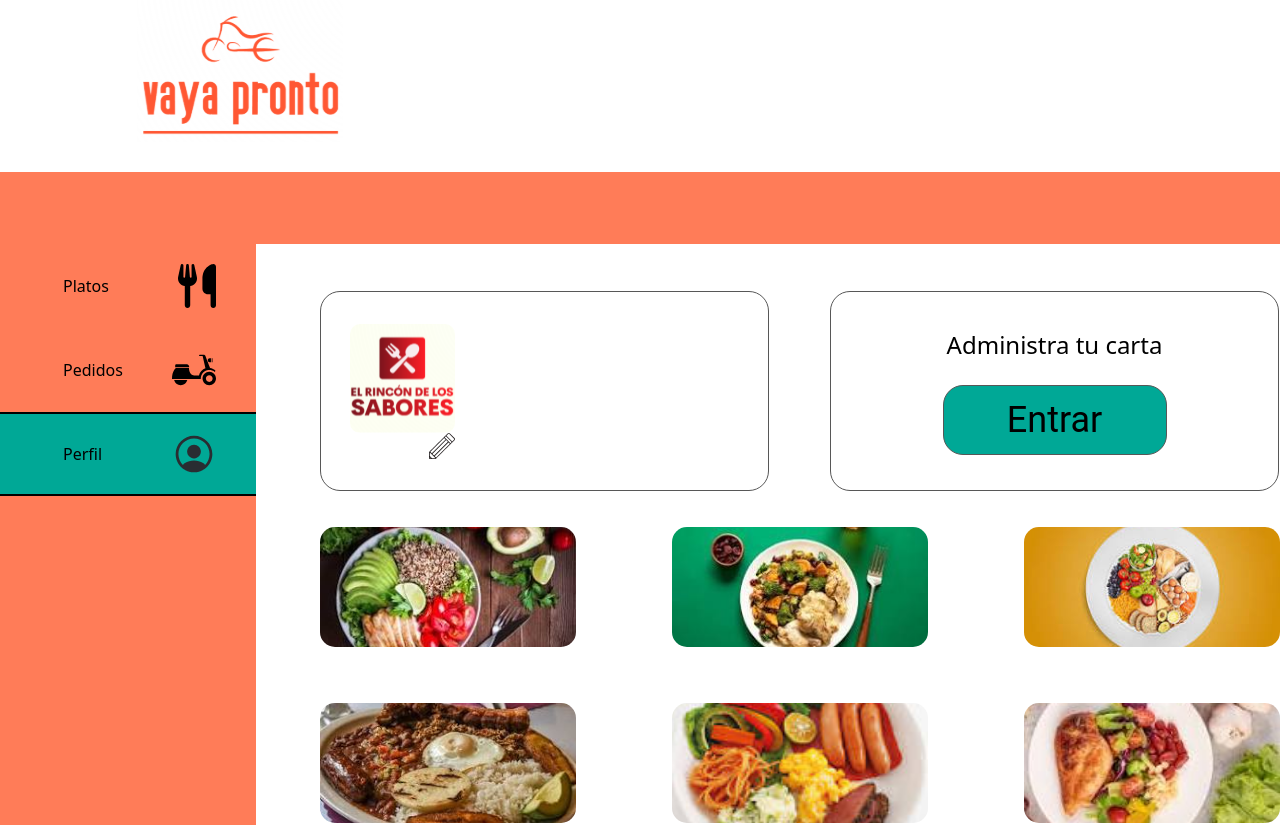
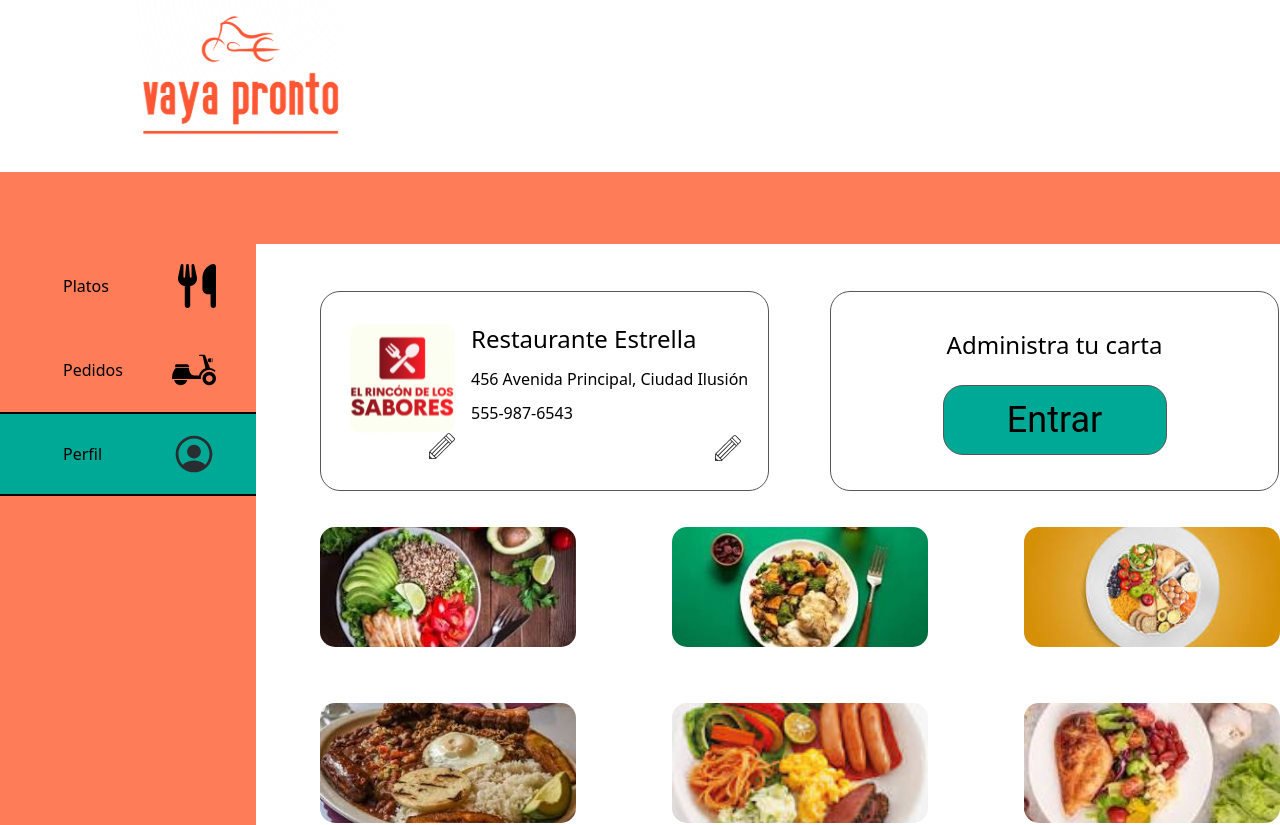
Before and after one commit to No-Country/C16-20-N-Node-React, a React (Vite) app in the folder frontend/: page /dashboardRestaurant in a window 1280 px wide. Shown: the top 825 px of the page. Built offline with nearby package versions, Linux system fonts and the light colour scheme.

Commit message:
modified:   frontend/src/pages/restaurant/perfilRestaurant.jsx

```diff
--- a/frontend/src/pages/restaurant/perfilRestaurant.jsx
+++ b/frontend/src/pages/restaurant/perfilRestaurant.jsx
@@ -1,7 +1,7 @@
-import image13 from '../../assets/image13.jpeg';
 import image14 from '../../assets/image14.svg';
 import icon37 from '../../assets/icon37.svg';
 import productos from '../../api/products/products.json';
+import perfil from '../../api/profile.json';
 import { useState } from 'react';
 import { Navigate } from 'react-router-dom';
 
@@ -11,6 +11,8 @@ const PerfilRestaurant = () => {
     const handleRedirect = () => {
         setRedirect('/loadProduct');
     };
+
+    const restauranteInfo = perfil.usersInfo.find(user => user.mail === 'restaurante@example.com');
 
     return (
         <div className='flex flex-col min-h-screen bg-white my-[47px] px-[64px]'>
@@ -30,8 +32,15 @@ const PerfilRestaurant = () => {
                             className='w-[26px] h-[26px] object-cover'
                         />
                     </div>
-                    <div className='w-[297px]'>
-
+                    <div className='flex flex-col justify-between w-[297px] h-[140px]'>
+                        <p className='text-[24px] font-medium'>{restauranteInfo.name}</p>
+                        <p className='text-[16px]'>{restauranteInfo.address}</p>
+                        <p className='text-[16px]'>{restauranteInfo.telephone}</p>
+                        <img
+                            src={icon37}
+                            alt='icon37'
+                            className='w-[26px] h-[26px] object-cover self-end mr-[27px]'
+                        />
                     </div>
                 </div>
                 {/* seccion derecha */}
```
